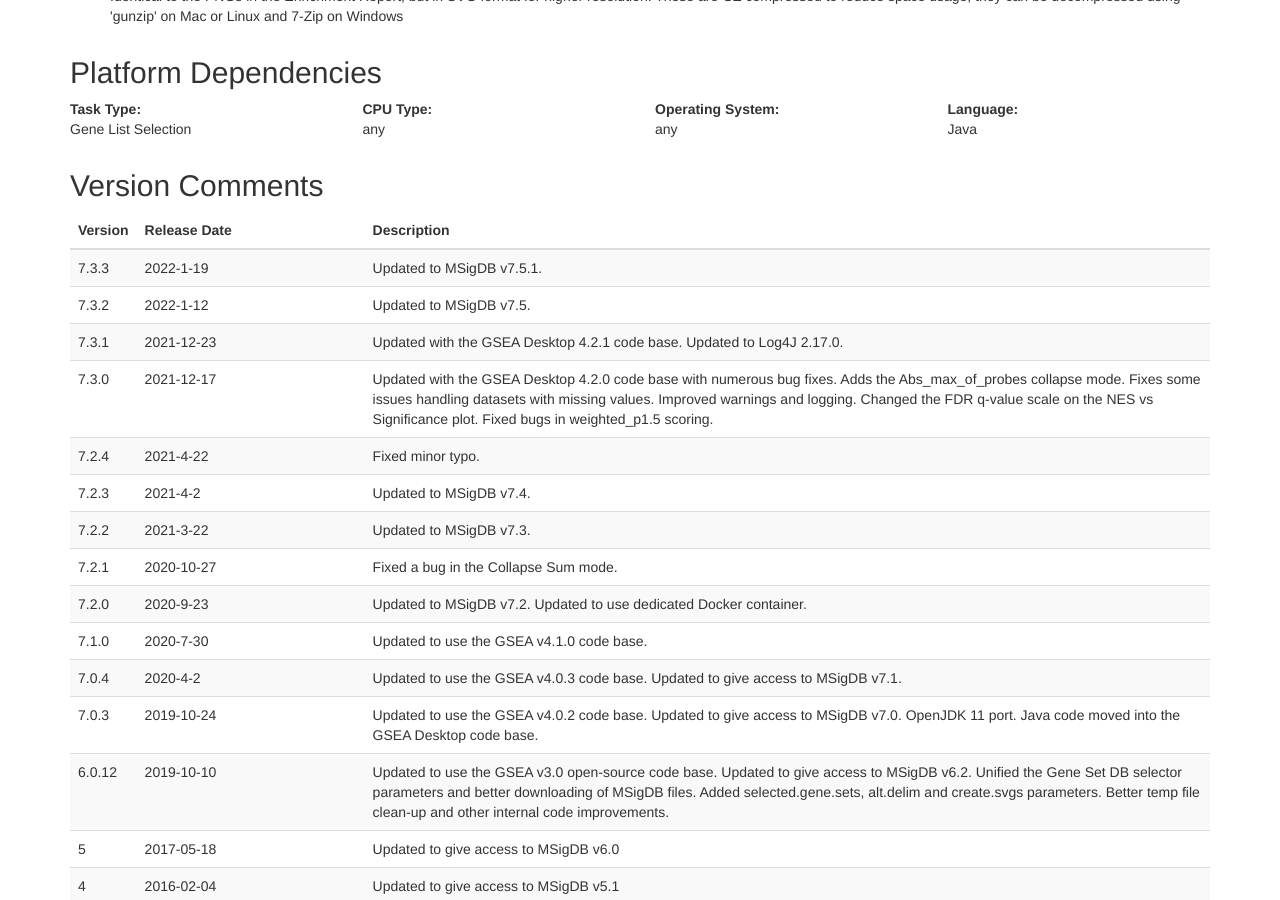
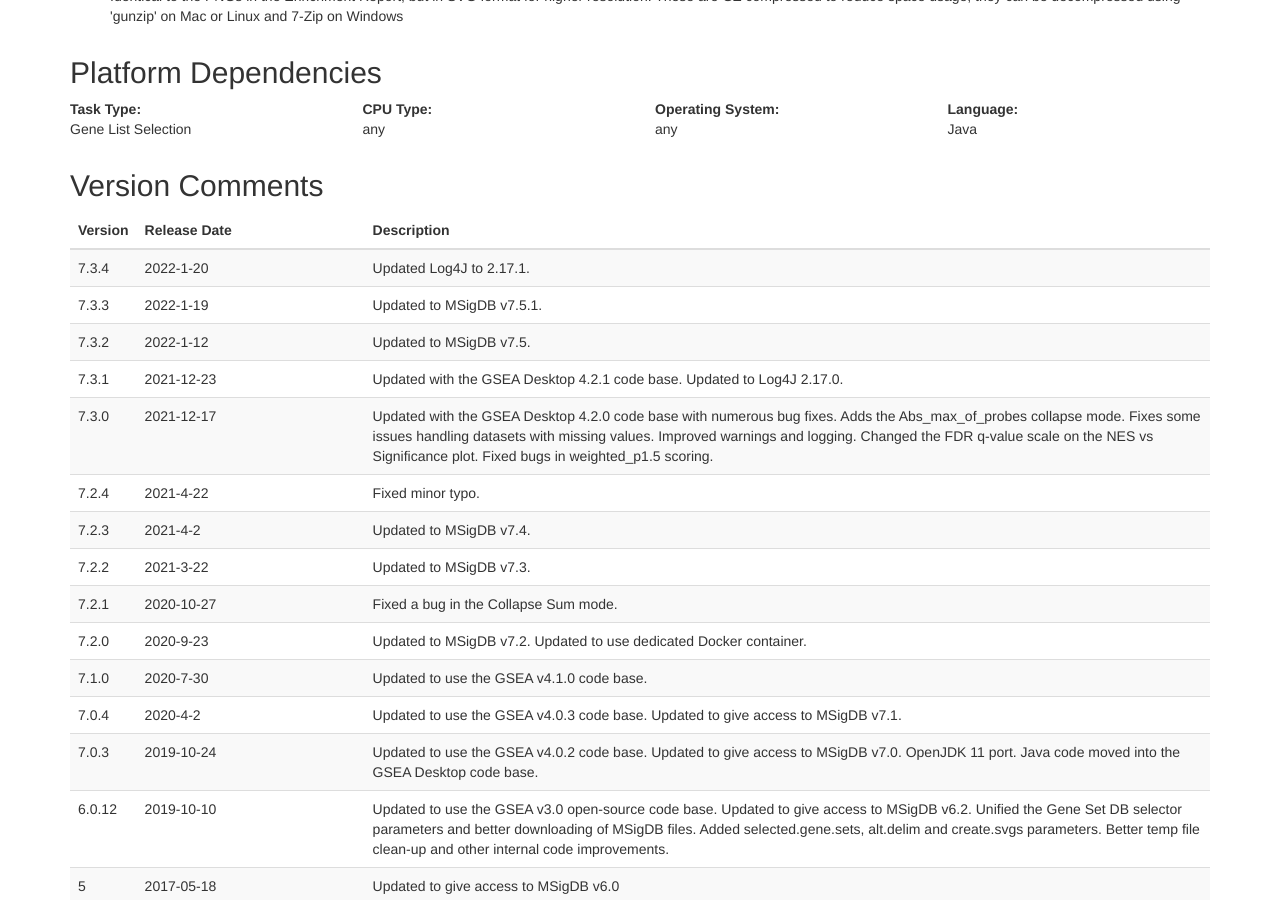
Before and after one commit to GSEA-MSigDB/gseapreranked-gpmodule, a Jekyll site: the page docs/v7/index.html, which Jekyll copies as it is, in a window 1280 px wide and 900 px high, scrolled down 3678 px. Built offline with Jekyll 4.4.1, drawn with Linux system fonts in a browser that asks for light colours.

Commit message:
Updated Log4J to 2.17.1.

```diff
--- a/docs/v7/index.html
+++ b/docs/v7/index.html
@@ -281,6 +281,11 @@
 				</thead>
 				<tbody>
                         <tr>
+                            <td>7.3.4</td>
+                            <td>2022-1-20</td>
+                            <td>Updated Log4J to 2.17.1.</td>
+                        </tr>
+                        <tr>
                             <td>7.3.3</td>
                             <td>2022-1-19</td>
                             <td>Updated to MSigDB v7.5.1.</td>
```
Also changed, not shown: docs/v7/test.md (+4 -0 lines), 2 other files.
